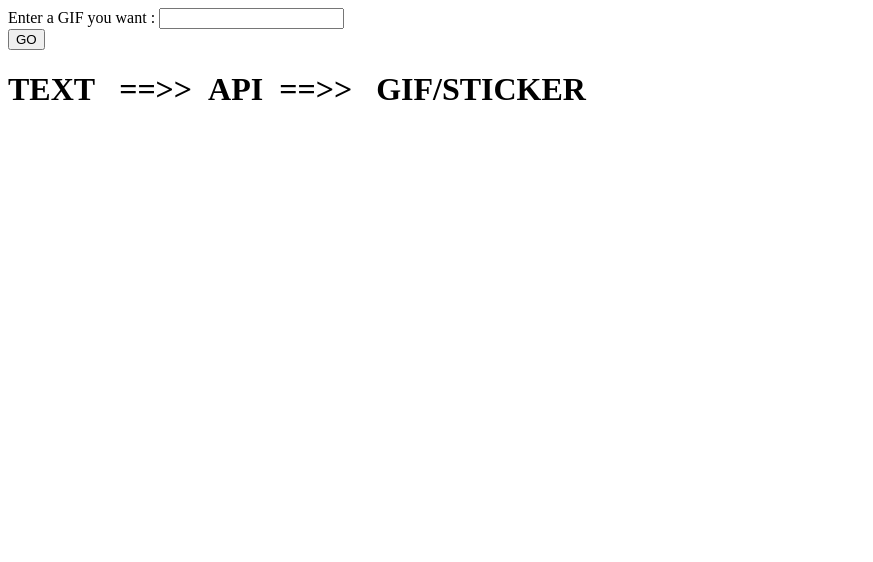
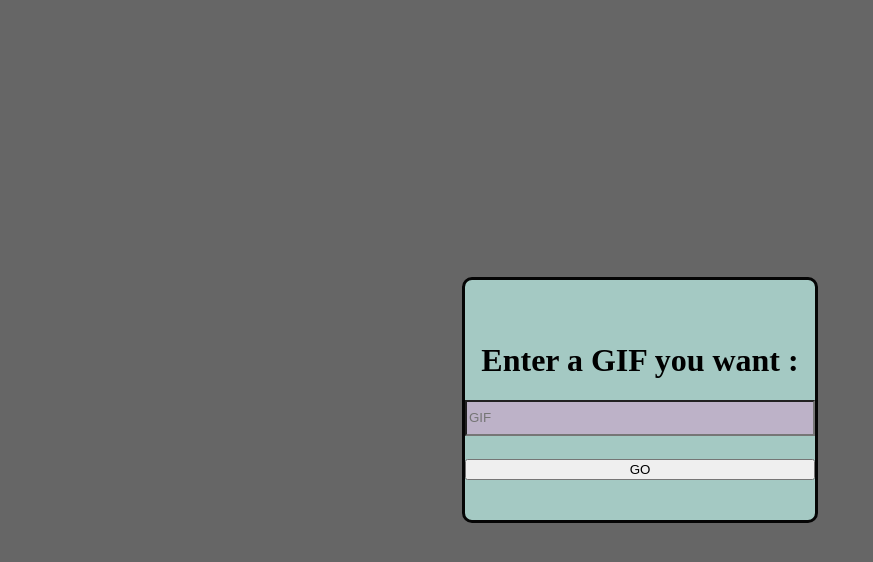
Before and after one commit to Poseidon0070/GIF-generator, a website: page index.html in a window 1280 px wide. Shown: the whole page, without its empty margins (0-873 px from the left). Drawn offline with nearby package versions, Linux system fonts and the light colour scheme.

Commit message:
version-2 includes CSS

```diff
--- a/index.html
+++ b/index.html
@@ -6,14 +6,54 @@
     <meta name="viewport" content="width=device-width, initial-scale=1.0">
     <script src="https://ajax.googleapis.com/ajax/libs/jquery/3.6.1/jquery.min.js"></script>
     <title>GIF & Images</title>
+    <style>
+        body{
+            margin : 0px;
+            overflow: hidden;
+        }
+        .container{
+            height: 100vh;
+            width: 100vw;
+            display: flex;
+            justify-content: center;
+            align-items: center;
+            background-color: #666;
+        }
+        #form{
+            background-color: rgb(164, 201, 195);
+            height: 30vh;
+            display: flex;
+            flex-direction: column;
+            justify-content: center;
+            border: 3px solid rgb(5, 5, 5);
+            align-content: center;
+            text-align: center;
+            border-radius: 10px;
+        }
+        #gif:hover{
+            background-color: rgb(187, 192, 192);
+        }
+        #gif{
+            width: 30pvh;
+            height: 30px;
+            cursor: pointer;
+            background-color: rgb(189, 178, 200);
+        }
+        #submit{
+            width: 350px;
+            margin-top: 5px;
+            cursor: pointer;
+        }
+    </style>
 </head>
 <body>
-    <form action="/" method="post">
-        <label for="gif">Enter a GIF you want :</label>
-        <input type="text" name="gif" id="gif">
-        <br>
-        <button type="submit">GO</button>
-    </form>
-    <h1>TEXT&nbsp;&nbsp;&nbsp;==>>&nbsp;&nbsp;API&nbsp;&nbsp;==>>&nbsp;&nbsp;&nbsp;GIF/STICKER</h1>
+    <div class="container">
+        <form action="/" method="post" id="form">
+            <label for="gif"><h1>Enter a GIF you want :</h1></label>
+            <input type="text" name="gif" id="gif" placeholder="GIF">
+            <br>
+            <button type="submit" id="submit">GO</button>
+        </form>
+    </div>
 </body>
 </html>
```
Also changed, not shown: index.js (+65 -10 lines), response.html (added, +29 -0 lines), index.css (deleted).
